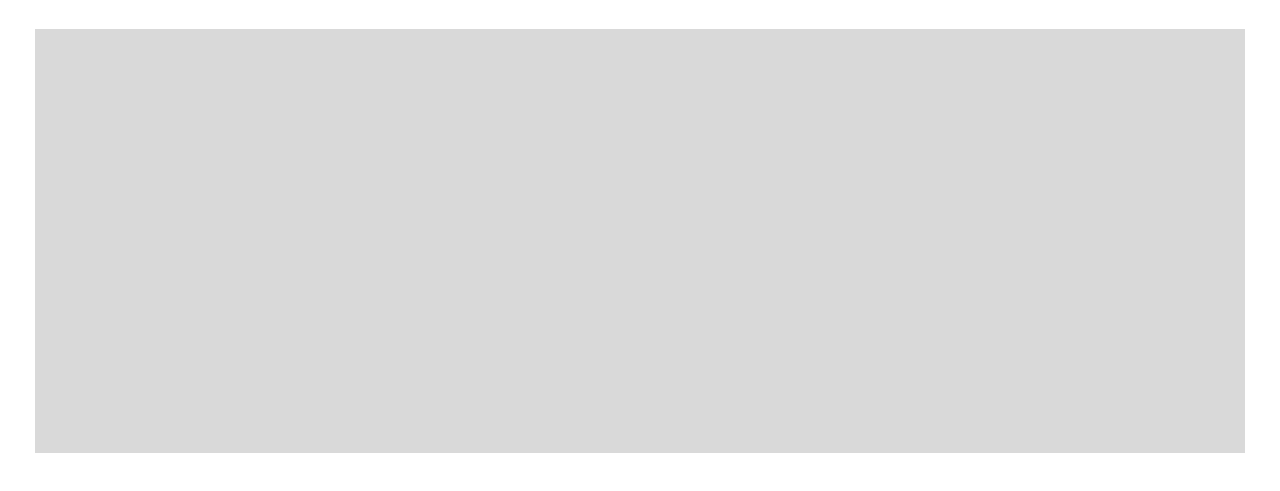
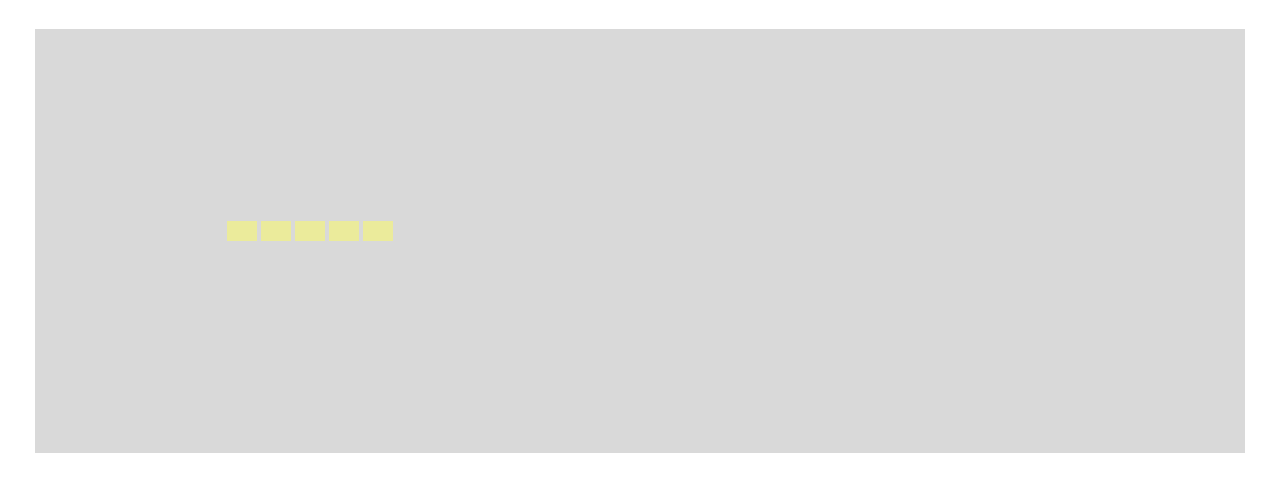
Before and after one commit to mdudag/projeto-imagene, a plain HTML site: page index.html in a window 1280 px wide. Shown: the part 433-924 px from the top of the page. Drawn offline with Linux system fonts and the light colour scheme.

Commit message:
Estilização e adição de imagens no quadro de destaques

```diff
--- a/index.html
+++ b/index.html
@@ -29,7 +29,13 @@
             </div>
         </div>
 
-        <div id="quadroImg"></div>
+        <div id="quadroImg">
+            <div class="qImg"></div>
+            <div class="qImg"></div>
+            <div class="qImg"></div>
+            <div class="qImg"></div>
+            <div class="qImg"></div>
+        </div>
 
     </div>
     <script src="script.js"></script>
--- a/style.css
+++ b/style.css
@@ -105,14 +105,12 @@ body {
     background-image: url('https://lunetas.com.br/wp-content/uploads/2022/04/animes-e-criancas-portal-lunetas.jpg.webp');
     background-size: 253%;
     background-repeat: no-repeat;
-
 }
 
 #q2 {
     background-image: url('https://ae01.alicdn.com/kf/HTB1tS8_WkvoK1RjSZFDq6xY3pXav/SA-1027-3d-Rosa-Tijolo-Papel-De-Parede-Adesivos-Doce-Meninas-Quarto-Quarto-Wallpapers-Rolo-Autoadesivo.jpg_Q90.jpg_.webp');
     background-size: 280px;
     background-repeat: no-repeat;
-
 }
 
 #q3 {
@@ -121,7 +119,6 @@ body {
     background-size: 195px;
 }
 
-
 #quadroImg {
     padding: 15%;
     height: 40px;
@@ -129,3 +126,10 @@ body {
     clear: left;
     margin: 50px 35px;
 }
+
+.qImg {
+    background-color: rgb(235, 235, 155);
+    display: inline-block;
+    height: 20px;
+    width: 30px;
+}
```
